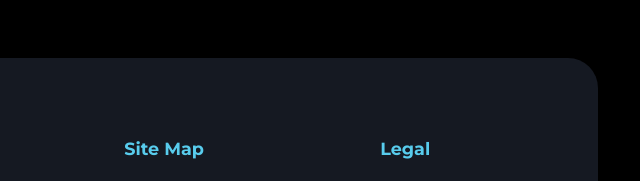
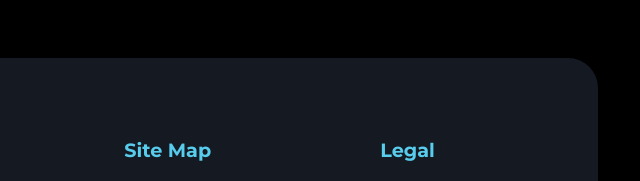
Before and after one commit to geetshaan/geetshaan.github.io, a plain HTML site: page index.html in a window 1280 px wide. Shown: the part 10100-10281 px from the top of the page, 640-1280 px from the left. Drawn offline with Linux system fonts and the light colour scheme; a script that the page names is missing; a web font is replaced by a local one.

Commit message:
Add files via upload

```diff
--- a/index.html
+++ b/index.html
@@ -1119,7 +1119,7 @@
             </div>
             <div class="site-map-parent">
               <h3
-                style="color: #58cced; font-size: 1.1rem; margin-bottom: 25px"
+                style="color: #58cced; font-size: 1.2rem; margin-bottom: 25px"
               >
                 Site Map
               </h3>
@@ -1162,7 +1162,7 @@
             </div>
             <div class="legal-parent">
               <h3
-                style="color: #58cced; font-size: 1.1rem; margin-bottom: 25px"
+                style="color: #58cced; font-size: 1.2rem; margin-bottom: 25px"
               >
                 Legal
               </h3>
```
